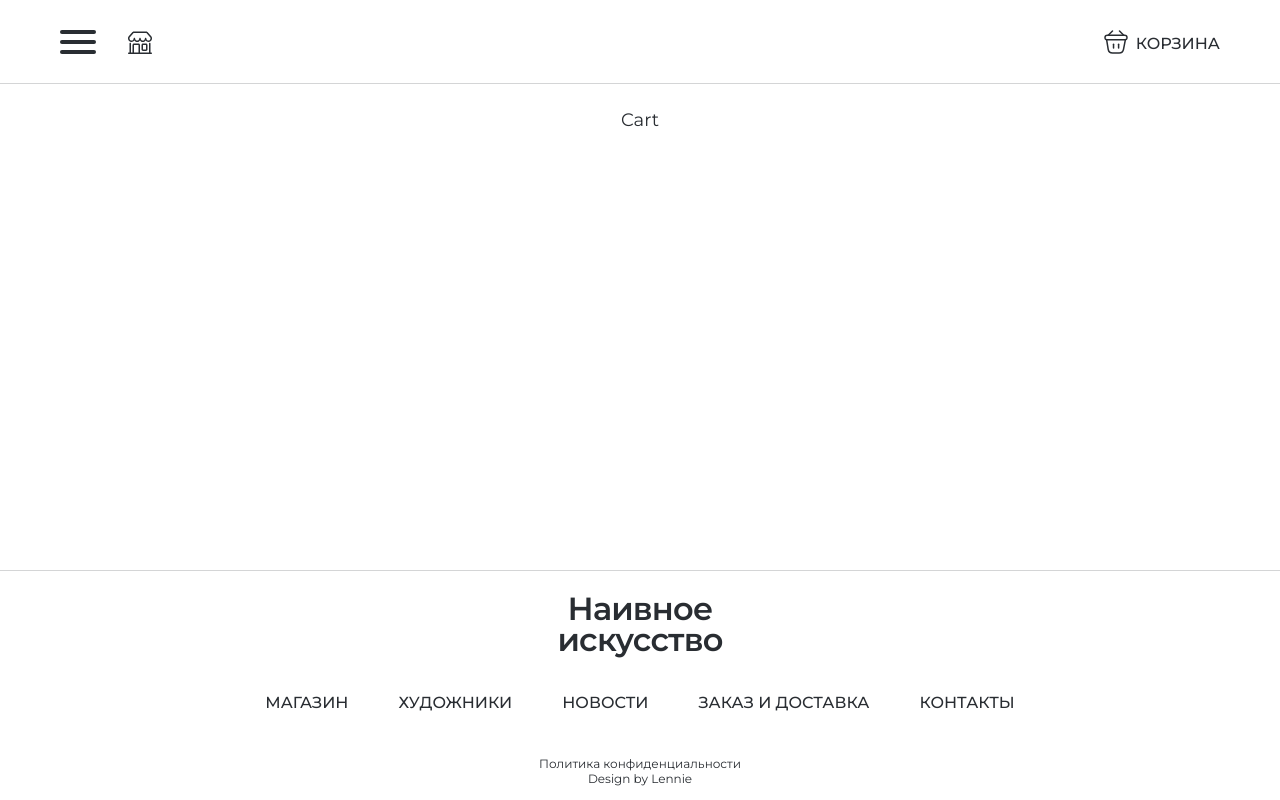
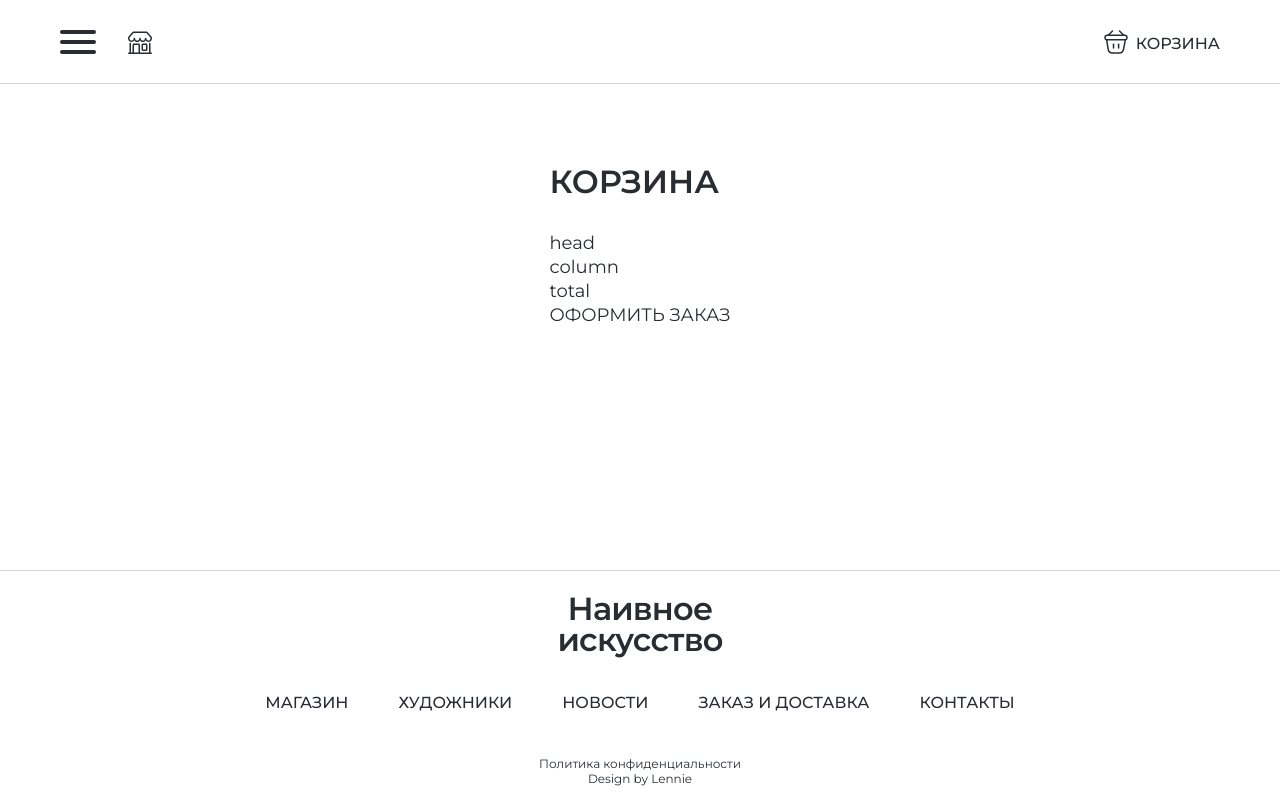
Before and after one commit to AlenaGM/naive, a Vue app: page /naive/cart in a window 1280 px wide. Built offline with nearby package versions, Linux system fonts and the light colour scheme.

Commit message:
mdl cart setup

```diff
--- a/src/components/ArtworkDetails.vue
+++ b/src/components/ArtworkDetails.vue
@@ -84,6 +84,7 @@ const changeQuantity = () => {
 const addToCart = (artwork, quantity) => {
   changeQuantity();
   cartStore.addToCart(artwork, quantity);
+  console.log(cartStore.cart);
 };
 </script>
 
--- /dev/null
+++ b/src/components/CartDetails.vue
@@ -0,0 +1,70 @@
+<template>
+  <div class="cart">
+    <h2 class="cart__title">корзина</h2>
+    <div class="cart__table">
+      <div class="cart__table_head">head</div>
+      <div class="cart__table_row">
+        <div class="cart__table_column">column</div>
+      </div>
+      <div class="cart__table_total">total</div>
+    </div>
+    <div class="cart__order">ОФОРМИТЬ ЗАКАЗ</div>
+    <div v-for="artwork of cartStore.cart">
+      <img :src="artwork.thumbnail" />
+      <div>{{ artwork.title }}</div>
+      <div>{{ artwork.artistName }}</div>
+      <div>{{ artwork.created }}</div>
+      <div>{{ artwork.price }}</div>
+    </div>
+  </div>
+</template>
+
+<script setup>
+import { ref } from "vue";
+import { useCartStore } from "@/store/cart.js";
+
+const cartStore = useCartStore();
+</script>
+
+<style lang="scss" scoped>
+.cart {
+  display: flex;
+  flex-direction: column;
+  align-items: flex-start;
+  @media screen and (max-width: 1092px) {
+    align-items: center;
+  }
+  &__title {
+    font-size: 2rem;
+    font-weight: 600;
+    line-height: 90%;
+    text-transform: uppercase;
+    margin: 60px 0 34px 0;
+    @media screen and (max-width: 400px) {
+      font-size: 1.5rem;
+      margin: 30px 0 17px 0;
+    }
+  }
+  &__table {
+    display: grid;
+    align-items: start;
+    @media screen and (max-width: 1092px) {
+      grid-template-columns: 1fr;
+      max-width: 660px;
+    }
+    @media screen and (max-width: 400px) {
+      margin-bottom: 84px;
+    }
+    &_head {
+    }
+    &_column {
+    }
+    &_row {
+    }
+    &_total {
+    }
+  }
+  &__order {
+  }
+}
+</style>
--- a/src/views/Cart.vue
+++ b/src/views/Cart.vue
@@ -1 +1,7 @@
-<template>Cart</template>
+<template>
+  <CartDetails />
+</template>
+
+<script setup>
+import CartDetails from "@/components/Cartdetails.vue";
+</script>
```
